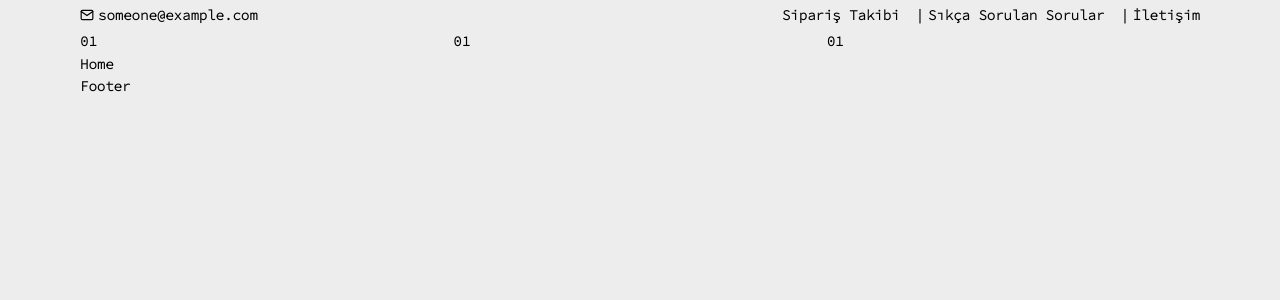
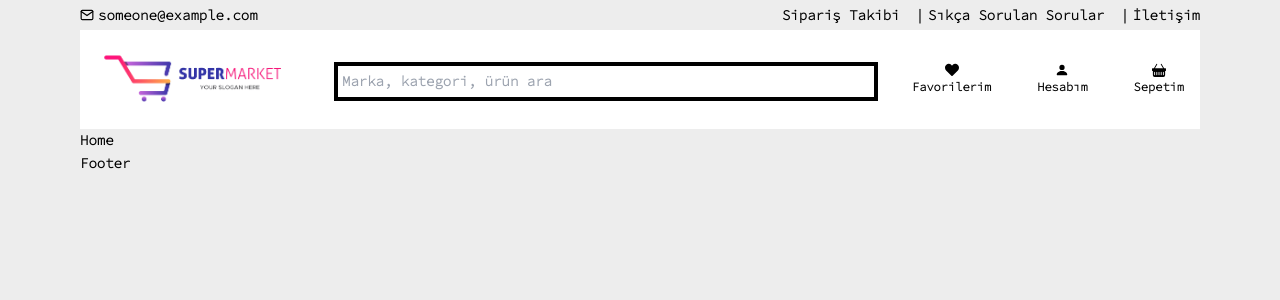
Before and after one commit to furkanng/nextjs-ecommerce-v1, a Next.js app: page / in a window 1280 px wide. Shown: the top 300 px of the page. Built offline with nearby package versions, Linux system fonts and the light colour scheme.

Commit message:
navbar component added

```diff
--- /dev/null
+++ b/src/components/Navbar/MenuItem/index.jsx
@@ -0,0 +1,18 @@
+"use client";
+import React from "react";
+
+function MenuItem({ icon, title }) {
+  return (
+    <div
+      className="flex flex-col justify-center content-center"
+      onClick={() => {
+        alert(title);
+      }}
+    >
+      <div className="flex justify-center">{icon}</div>
+      <p style={{ fontSize: "12px" }}>{title}</p>
+    </div>
+  );
+}
+
+export default MenuItem;
--- a/src/components/Navbar/Navbar.jsx
+++ b/src/components/Navbar/Navbar.jsx
@@ -1,11 +1,33 @@
+import Image from "next/image";
 import React from "react";
+import { FaHeart } from "react-icons/fa";
+import { BsFillPersonFill, BsFillBasketFill } from "react-icons/bs";
+import MenuItem from "./MenuItem";
 
 function Navbar() {
   return (
-    <div className="grid grid-col-3 grid-flow-col">
-      <div>01</div>
-      <div>01</div>
-      <div>01</div>
+    <div
+      className="flex flex-row p-4 w-full justify-between"
+      style={{ backgroundColor: "white" }}
+    >
+      <div className="flex flex-row">
+        <Image src={"/logo.png"} height={196} width={196} alt="logo" />
+      </div>
+      <div
+        className="w-1/2 h-1/2 flex flex-row align-bottom  ml-2 mt-4"
+        style={{
+          borderStyle: "solid",
+          borderWidth: "4px",
+        }}
+      >
+        <input className="w-full p-1" placeholder="Marka, kategori, ürün ara" />
+      </div>
+
+      <div className="w-1/4 flex flex-row justify-between">
+        <MenuItem icon={<FaHeart />} title={"Favorilerim"} />
+        <MenuItem icon={<BsFillPersonFill />} title={"Hesabım"} />
+        <MenuItem icon={<BsFillBasketFill />} title={"Sepetim"} />
+      </div>
     </div>
   );
 }
```
